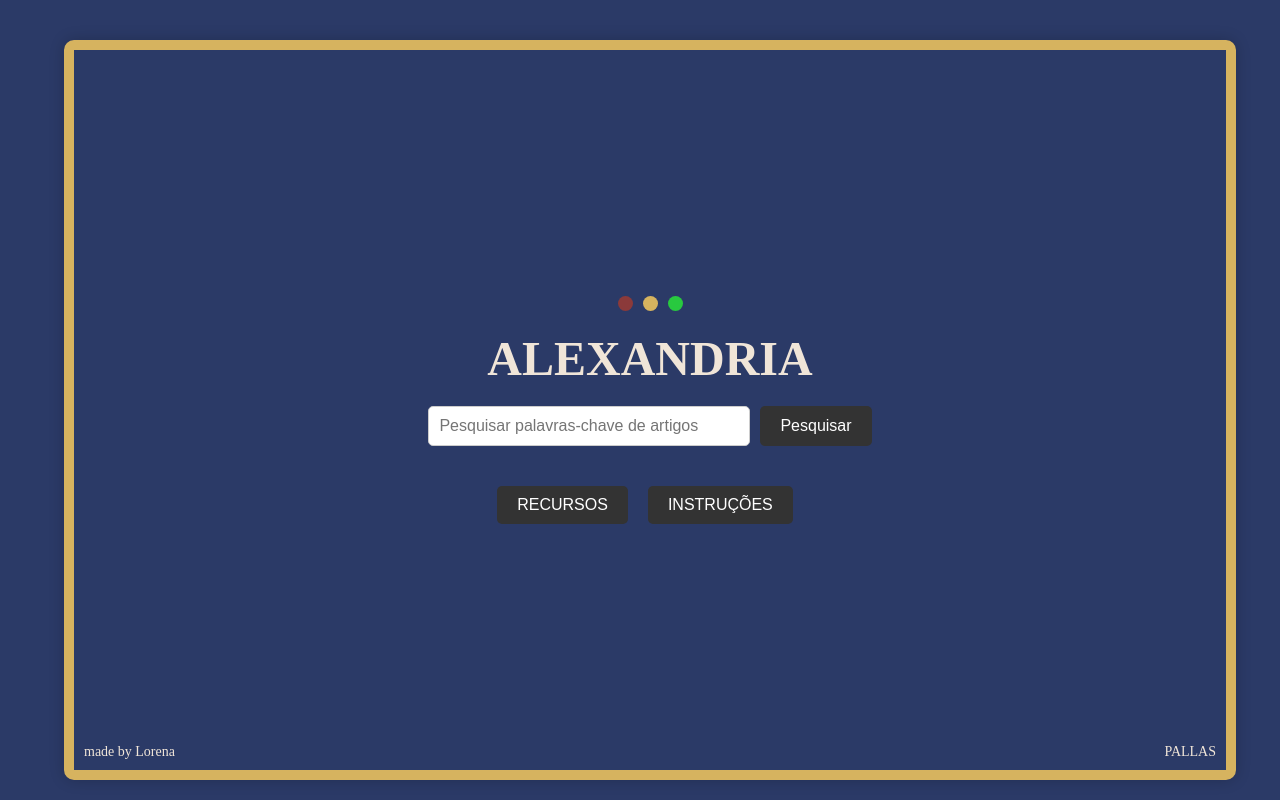
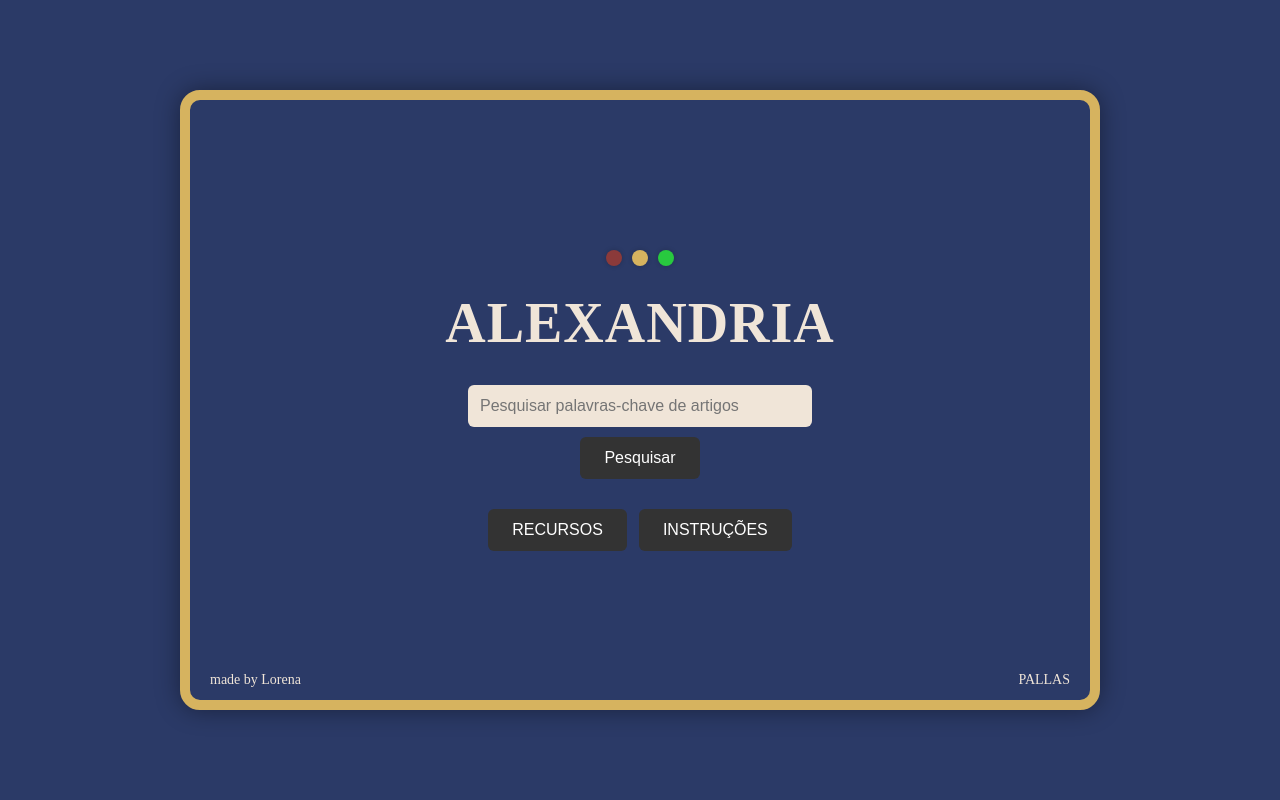
Before and after one commit to loren4nunes/ALEXANDRIA, a plain HTML site: page index.html in a window 1280 px wide. Drawn offline with Linux system fonts and the light colour scheme; a web font is replaced by a local one.

Commit message:
Update index.html

```diff
--- a/index.html
+++ b/index.html
@@ -26,23 +26,28 @@
       align-items: center;
       justify-content: center;
       position: relative;
+      padding: 10px;
+      box-sizing: border-box;
     }
 
     .page-container, .result-container, .resources-container, .instructions-container {
-      width: 90%;
-      height: 90%;
+      width: 100%;
+      max-width: 900px;
+      height: 100%;
+      max-height: 600px;
       border: 10px solid #d6b35f;
-      border-radius: 10px;
+      border-radius: 20px;
       display: flex;
       flex-direction: column;
       align-items: center;
       justify-content: center;
-      box-shadow: 0 0 15px rgba(0, 0, 0, 0.2);
+      box-shadow: 0 0 25px rgba(0, 0, 0, 0.4);
       background-color: #2b3a67;
       position: absolute;
-      top: 5%;
-      left: 5%;
-      transition: opacity 0.5s ease, visibility 0.5s ease;
+      top: 50%;
+      left: 50%;
+      transform: translate(-50%, -50%);
+      transition: opacity 0.5s ease, visibility 0.5s ease, transform 0.5s ease;
       opacity: 0;
       visibility: hidden;
     }
@@ -53,21 +58,28 @@
     .instructions-container.active {
       opacity: 1;
       visibility: visible;
+      transform: translate(-50%, -50%) scale(1);
     }
 
     .window-controls {
       display: flex;
       justify-content: center;
-      margin-bottom: 20px;
+      margin-bottom: 25px;
+      gap: 10px;
     }
 
     .window-button {
-      width: 15px;
-      height: 15px;
+      width: 16px;
+      height: 16px;
       border-radius: 50%;
-      margin: 0 5px;
       display: inline-block;
       cursor: pointer;
+      box-shadow: 0 0 5px rgba(0, 0, 0, 0.2);
+      transition: transform 0.2s ease;
+    }
+
+    .window-button:hover {
+      transform: scale(1.2);
     }
 
     .close { background-color: #8b3a3a; }
@@ -76,33 +88,38 @@
 
     h1 {
       margin: 0;
-      font-size: 48px;
+      font-size: 56px;
       text-align: center;
+      letter-spacing: 1px;
     }
 
     .search-container {
-      margin-top: 20px;
+      margin-top: 30px;
       display: flex;
+      flex-wrap: wrap;
       justify-content: center;
+      gap: 10px;
     }
 
     .search-box {
-      padding: 10px;
-      width: 300px;
+      padding: 12px;
+      width: 100%;
+      max-width: 320px;
       font-size: 16px;
-      border: 1px solid #ccc;
-      border-radius: 5px;
+      border: none;
+      border-radius: 6px;
       outline: none;
+      background-color: #f0e5d8;
+      color: #2b3a67;
     }
 
     .search-button {
-      padding: 10px 20px;
+      padding: 12px 24px;
       font-size: 16px;
-      margin-left: 10px;
       background-color: #333;
       color: white;
       border: none;
-      border-radius: 5px;
+      border-radius: 6px;
       cursor: pointer;
       transition: background-color 0.3s;
     }
@@ -112,14 +129,12 @@
     }
 
     .resources-button {
-      margin-top: 20px;
-      margin-right: 10px;
-      padding: 10px 20px;
+      padding: 12px 24px;
       font-size: 16px;
       background-color: #333;
       color: white;
       border: none;
-      border-radius: 5px;
+      border-radius: 6px;
       cursor: pointer;
       transition: background-color 0.3s;
     }
@@ -128,19 +143,27 @@
       background-color: #555;
     }
 
+    .buttons-row {
+      display: flex;
+      flex-wrap: wrap;
+      justify-content: center;
+      gap: 12px;
+      margin-top: 30px;
+    }
+
     .footer-left, .footer-right {
       position: absolute;
-      bottom: 10px;
+      bottom: 12px;
       font-size: 14px;
     }
 
-    .footer-left { left: 10px; }
-    .footer-right { right: 10px; }
+    .footer-left { left: 20px; }
+    .footer-right { right: 20px; }
 
     .result-window-controls {
       display: flex;
       justify-content: center;
-      margin-bottom: 10px;
+      margin-bottom: 20px;
     }
 
     .translation-container {
@@ -150,8 +173,9 @@
 
     .quote {
       text-align: center;
-      font-size: 18px;
+      font-size: 20px;
       margin-top: 20px;
+      font-style: italic;
     }
 
     .resources-controls {
@@ -162,24 +186,18 @@
 
     .resources-controls button {
       margin: 10px;
-      padding: 10px 20px;
+      padding: 12px 24px;
       font-size: 16px;
       background-color: #333;
       color: white;
       border: none;
-      border-radius: 5px;
+      border-radius: 6px;
       cursor: pointer;
       transition: background-color 0.3s;
     }
 
     .resources-controls button:hover {
       background-color: #555;
-    }
-
-    .buttons-row {
-      display: flex;
-      gap: 10px;
-      margin-top: 20px;
     }
 
     .instructions-content {
@@ -211,6 +229,22 @@
       font-size: 18px;
       font-style: italic;
       color: #f0e5d8;
+    }
+
+    @media (max-width: 768px) {
+      .page-container, .result-container, .resources-container, .instructions-container {
+        max-width: 95%;
+        max-height: 90%;
+        padding: 10px;
+      }
+
+      h1 {
+        font-size: 42px;
+      }
+
+      .search-box {
+        width: 100%;
+      }
     }
   </style>
 </head>
```
